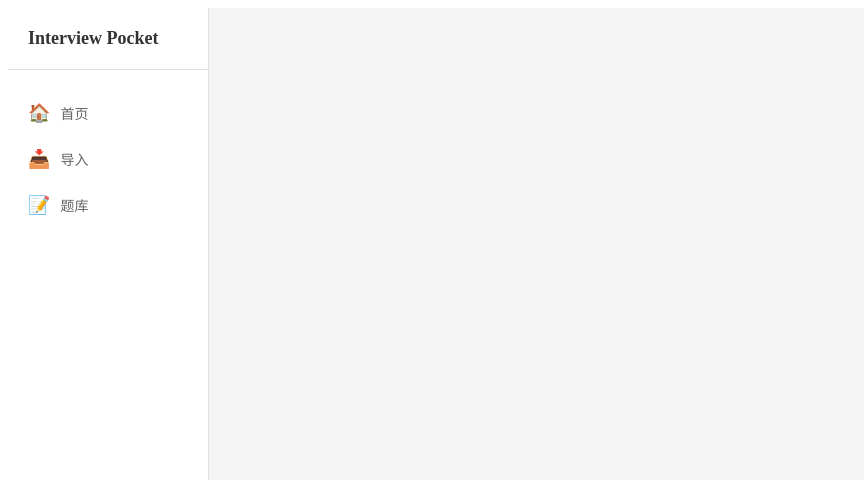
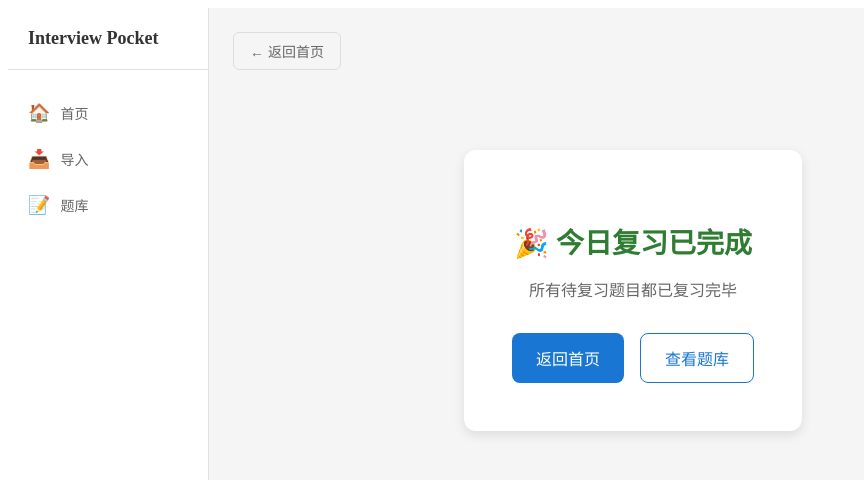
Before and after one commit to izz-BLUE/interview-pocket, a Vue app: page /#/review in a window 1280 px wide. Shown: the top 480 px of the page, without its empty margins (0-864 px from the left). Built offline with nearby package versions, Linux system fonts and the light colour scheme.

Commit message:
fix: complete review queue flow

```diff
--- a/src/main/database.ts
+++ b/src/main/database.ts
@@ -76,6 +76,8 @@ function createTables(db: Database): void {
       next_review_date TEXT,
       ease_factor REAL DEFAULT 2.5,
       interval_days INTEGER DEFAULT 1,
+      wrong_count INTEGER DEFAULT 0,
+      mastery_score INTEGER DEFAULT 0,
       FOREIGN KEY (question_id) REFERENCES questions(id) ON DELETE CASCADE
     )
   `)
--- a/src/renderer/src/router/index.ts
+++ b/src/renderer/src/router/index.ts
@@ -23,6 +23,11 @@ const router = createRouter({
       component: QuestionList
     },
     {
+      path: '/review',
+      name: 'reviewQueue',
+      component: ReviewPage
+    },
+    {
       path: '/review/:id',
       name: 'review',
       component: ReviewPage
--- a/src/renderer/src/views/Home.vue
+++ b/src/renderer/src/views/Home.vue
@@ -25,7 +25,7 @@ onMounted(async () => {
 })
 
 function goToReview() {
-  router.push('/questions')
+  router.push('/review')
 }
 
 function goToImport() {
--- a/src/renderer/src/views/ReviewPage.vue
+++ b/src/renderer/src/views/ReviewPage.vue
@@ -7,9 +7,11 @@ import type { QuestionDetail } from '../../../preload/index.d'
 const router = useRouter()
 const route = useRoute()
 const question = ref<QuestionDetail | null>(null)
-const loading = ref(true)
+const loading = ref(false)
 const showAnswer = ref(false)
 const reviewSubmitted = ref(false)
+const completed = ref(false)
+const submitResult = ref<any | null>(null)
 const activeTab = ref<'standard' | 'short' | 'deep' | 'raw'>('standard')
 
 // 计算属性：是否有任何答案内容
@@ -52,29 +54,66 @@ const showRawTab = computed(() => {
 })
 
 onMounted(() => {
-  loadQuestion()
+  loadInitialQuestion()
 })
 
-async function loadQuestion() {
-  const id = Number(route.params.id)
-  if (isNaN(id)) {
-    router.push('/questions')
-    return
-  }
+// 重置题目状态
+function resetQuestionState() {
+  showAnswer.value = false
+  reviewSubmitted.value = false
+  activeTab.value = 'standard'
+  submitResult.value = null
+}
 
+// 根据 ID 加载题目
+async function loadQuestionById(id: number) {
   loading.value = true
   try {
     const result = await api.getQuestionById(id)
     if (result.success && result.data) {
       question.value = result.data
+      resetQuestionState()
     } else {
-      router.push('/questions')
+      question.value = null
     }
   } catch (error) {
     console.error('Failed to load question:', error)
-    router.push('/questions')
+    question.value = null
   } finally {
     loading.value = false
+  }
+}
+
+// 加载第一道待复习题
+async function loadFirstDueQuestion() {
+  loading.value = true
+  try {
+    const result = await api.getDueQuestions()
+    if (result.success && result.data && result.data.length > 0) {
+      await loadQuestionById(result.data[0].id)
+      completed.value = false
+    } else {
+      question.value = null
+      completed.value = true
+    }
+  } catch (error) {
+    console.error('Failed to load due questions:', error)
+    question.value = null
+    completed.value = true
+  } finally {
+    loading.value = false
+  }
+}
+
+// 加载初始题目
+async function loadInitialQuestion() {
+  const id = Number(route.params.id)
+  if (id && !isNaN(id)) {
+    // 单题详情模式
+    await loadQuestionById(id)
+  } else {
+    // 队列复习模式
+    await loadFirstDueQuestion()
   }
 }
 
@@ -89,15 +128,15 @@ async function submitScore(score: number) {
     const result = await api.submitReview(question.value.id, score)
     if (result.success) {
       reviewSubmitted.value = true
+      submitResult.value = result
     }
   } catch (error) {
     console.error('Failed to submit review:', error)
   }
 }
 
-function nextQuestion() {
-  // 简单实现：返回列表
-  router.push('/questions')
+async function nextQuestion() {
+  await loadFirstDueQuestion()
 }
 
 // 解析 JSON 字段
@@ -113,9 +152,20 @@ function parseJsonField(field: string | null): string[] {
 
 <template>
   <div class="review-container">
-    <button class="back-btn" @click="router.push('/questions')">← 返回列表</button>
+    <button class="back-btn" @click="router.push('/')">← 返回首页</button>
 
     <div v-if="loading" class="loading">加载中...</div>
+
+    <div v-else-if="completed" class="completed-state">
+      <div class="completed-card">
+        <h2>🎉 今日复习已完成</h2>
+        <p>所有待复习题目都已复习完毕</p>
+        <div class="completed-actions">
+          <button class="action-btn primary" @click="router.push('/')">返回首页</button>
+          <button class="action-btn secondary" @click="router.push('/questions')">查看题库</button>
+        </div>
+      </div>
+    </div>
 
     <div v-else-if="!question" class="error">题目不存在</div>
 
@@ -226,7 +276,13 @@ function parseJsonField(field: string | null): string[] {
 
       <div v-if="reviewSubmitted" class="review-complete">
         <p>✅ 评分已提交</p>
-        <button class="next-btn" @click="nextQuestion">下一题</button>
+        <p v-if="submitResult?.nextReviewAt" class="next-review-time">
+          下次复习时间：{{ new Date(submitResult.nextReviewAt).toLocaleDateString() }}
+        </p>
+        <div class="review-complete-actions">
+          <button class="next-btn" @click="nextQuestion">下一题</button>
+          <button class="home-btn" @click="router.push('/')">返回首页</button>
+        </div>
       </div>
     </template>
   </div>
@@ -257,6 +313,65 @@ function parseJsonField(field: string | null): string[] {
   text-align: center;
   padding: 60px;
   color: #666;
+}
+
+.completed-state {
+  display: flex;
+  justify-content: center;
+  padding: 60px 0;
+}
+
+.completed-card {
+  background: #fff;
+  border-radius: 12px;
+  padding: 48px;
+  box-shadow: 0 4px 12px rgba(0, 0, 0, 0.1);
+  text-align: center;
+}
+
+.completed-card h2 {
+  font-size: 28px;
+  color: #2e7d32;
+  margin-bottom: 16px;
+}
+
+.completed-card p {
+  color: #666;
+  margin-bottom: 32px;
+}
+
+.completed-actions {
+  display: flex;
+  gap: 16px;
+  justify-content: center;
+}
+
+.action-btn {
+  padding: 12px 24px;
+  border: none;
+  border-radius: 8px;
+  font-size: 16px;
+  cursor: pointer;
+  transition: all 0.2s;
+}
+
+.action-btn.primary {
+  background-color: #1976d2;
+  color: #fff;
+}
+
+.action-btn.primary:hover {
+  background-color: #1565c0;
+}
+
+.action-btn.secondary {
+  background-color: #fff;
+  color: #1976d2;
+  border: 1px solid #1976d2;
+}
+
+.action-btn.secondary:hover {
+  background-color: #e3f2fd;
 }
 
 .question-card {
@@ -493,7 +608,19 @@ function parseJsonField(field: string | null): string[] {
 .review-complete p {
   font-size: 18px;
   color: #2e7d32;
-  margin-bottom: 20px;
+  margin-bottom: 12px;
+}
+
+.review-complete .next-review-time {
+  font-size: 14px;
+  color: #666;
+  margin-bottom: 24px;
+}
+
+.review-complete-actions {
+  display: flex;
+  gap: 16px;
+  justify-content: center;
 }
 
 .next-btn {
@@ -505,4 +632,22 @@ function parseJsonField(field: string | null): string[] {
   font-size: 16px;
   cursor: pointer;
 }
+
+.next-btn:hover {
+  background-color: #1565c0;
+}
+
+.home-btn {
+  padding: 12px 32px;
+  background-color: #fff;
+  color: #1976d2;
+  border: 1px solid #1976d2;
+  border-radius: 8px;
+  font-size: 16px;
+  cursor: pointer;
+}
+
+.home-btn:hover {
+  background-color: #e3f2fd;
+}
 </style>
```
Also changed, not shown: src/main/ipc.ts (+8 -5 lines).
